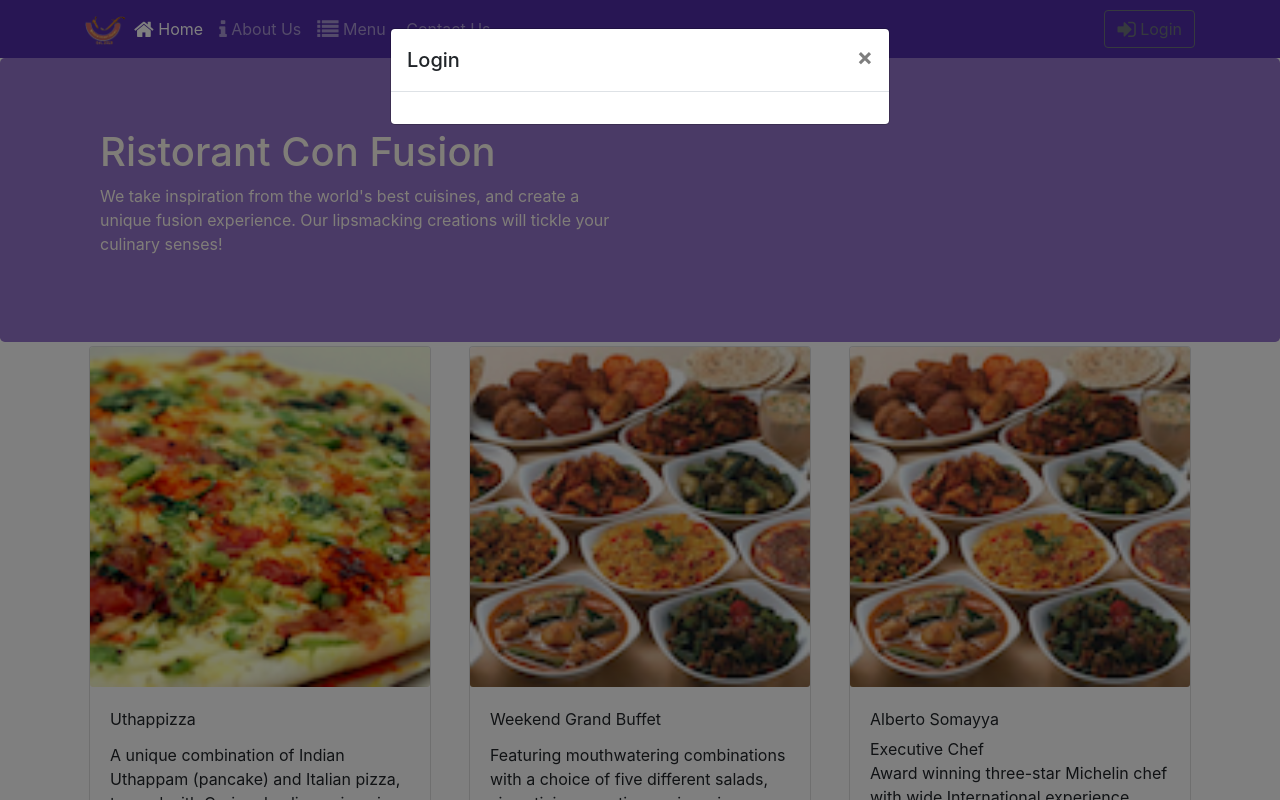
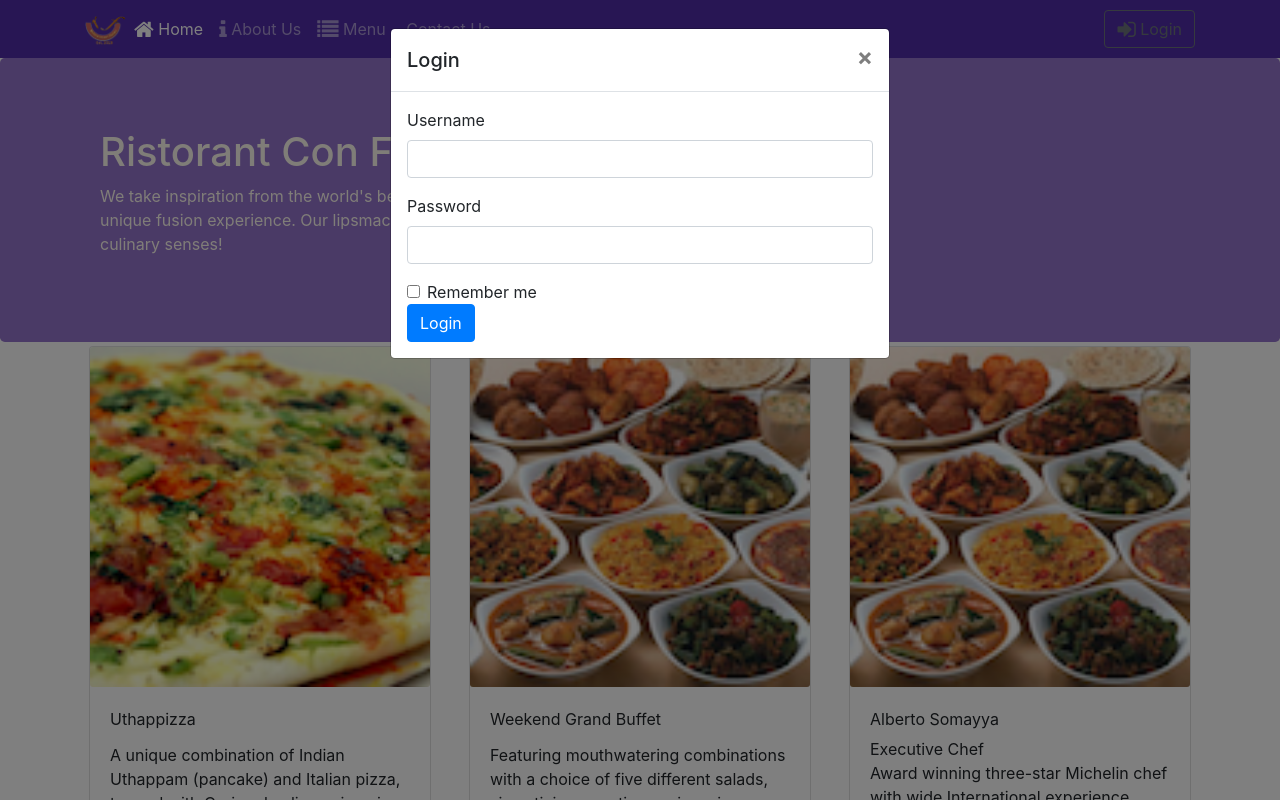
Before and after one commit to webTech75/react-redux, a React (Create React App) app: page /home in a window 1280 px wide. Both pictures are taken after a click on the button "Login". Shown: the top 800 px of the page. Built offline with nearby package versions, Linux system fonts and the light colour scheme.

Commit message:
implement uncontrolled form

```diff
--- a/src/components/HeaderComponent.js
+++ b/src/components/HeaderComponent.js
@@ -1,5 +1,7 @@
 import React, { Component } from 'react';
-import { Navbar, NavbarBrand, Jumbotron, Nav, NavbarToggler, Collapse, NavItem, Button, Modal, ModalHeader, ModalBody } from 'reactstrap';
+import { Navbar, NavbarBrand, Jumbotron, Nav, NavbarToggler,
+         Collapse, NavItem, Button, Modal, ModalHeader, ModalBody,
+          Form, FormGroup, Label, Input } from 'reactstrap';
 import { NavLink } from 'react-router-dom';
 export default class Header extends Component {
    state = {
@@ -15,6 +17,12 @@
       this.setState({
          isModalOpen: !this.state.isModalOpen
       })
+   }
+
+   handleLogin = e => {
+      e.preventDefault();
+      this.toggleModal();
+      console.log(this.username.value, this.password.value, this.remember.checked)
    }
    render() {
       return(
@@ -71,7 +79,23 @@
             <Modal isOpen={this.state.isModalOpen} toggle={this.toggleModal}>
                <ModalHeader toggle={this.toggleModal} >Login</ModalHeader>
                <ModalBody>
-
+                  <Form onSubmit={this.handleLogin}>
+                     <FormGroup>
+                        <Label htmlFor="username">Username</Label>
+                        <Input type="text" id="username" name="username" innerRef={input => this.username = input} />
+                     </FormGroup>
+                     <FormGroup>
+                        <Label htmlFor="password">Password</Label>
+                        <Input type="password" id="password" name="password" innerRef={input => this.password = input} />
+                     </FormGroup>
+                     <FormGroup check>
+                        <Label check>
+                           <Input type="checkbox" name="remember" innerRef={input => this.remember = input} />
+                            Remember me
+                        </Label>
+                     </FormGroup>
+                     <Button type="submit" value="submit" color="primary">Login</Button>
+                  </Form>
                </ModalBody>
             </Modal>
          </>
```
